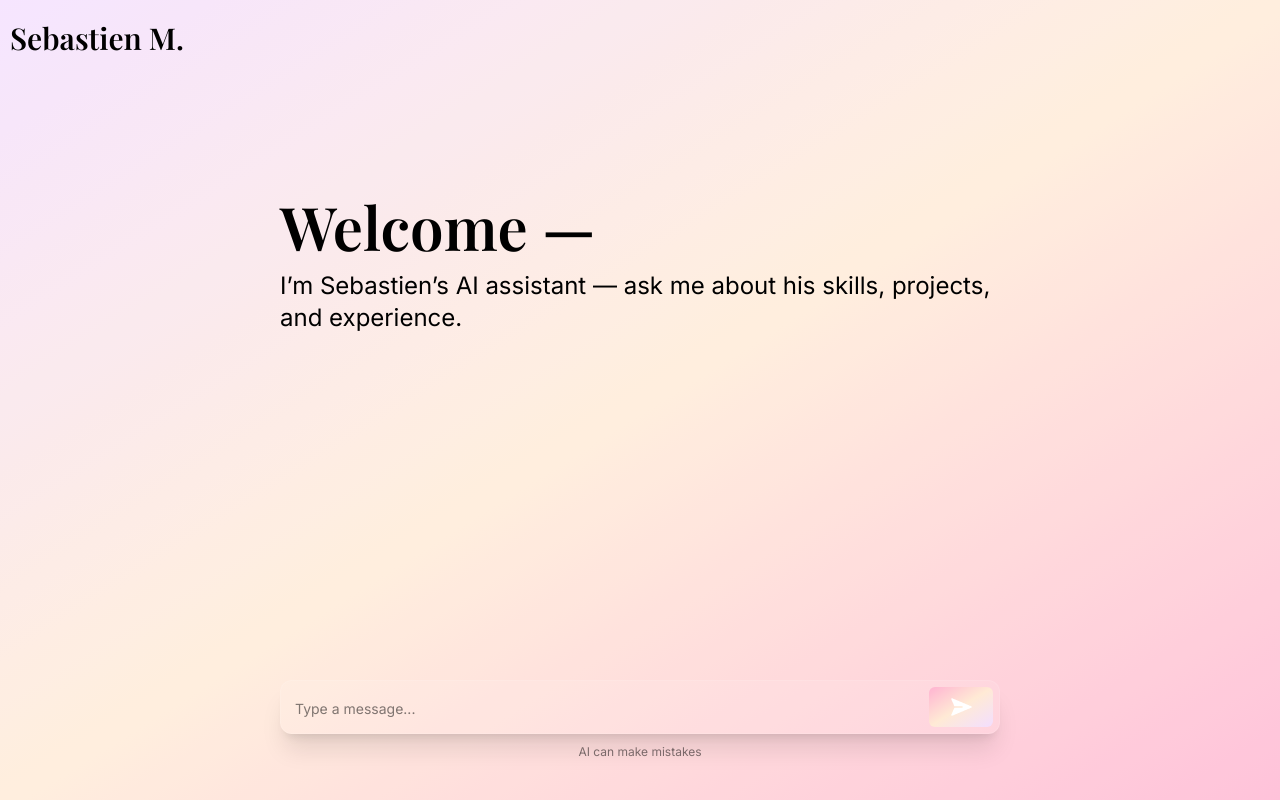
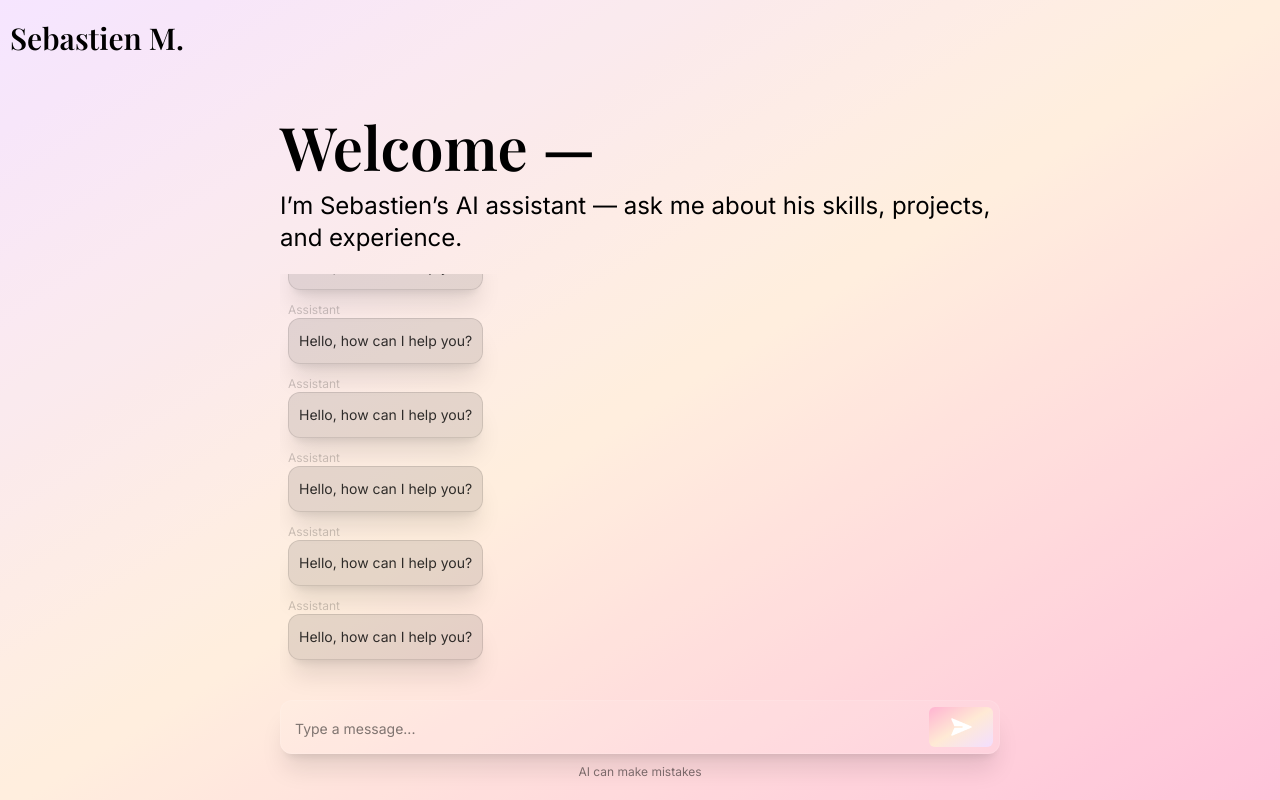
Before and after one commit to SebMZI/ai-portfolio, a Next.js app: page / in a window 1280 px wide. Built offline with nearby package versions, Linux system fonts and the light colour scheme.

Commit message:
feat: add scrollable message div

```diff
--- a/app/_components/ChatMessage.tsx
+++ b/app/_components/ChatMessage.tsx
@@ -1,9 +1,14 @@
-
-
 const ChatMessage = () => {
   return (
-    <div>ChatMessage</div>
-  )
-}
+    <div className="">
+      <p className="text-[10px] md:text-xs text-[#00000033]">Assistant</p>
+      <div className="w-fit px-2.5 py-3 bg-[#0000001A] border border-[#0000001A] rounded-xl shadow-xl">
+        <p className="text-xs md:text-sm text-[#000000CC]">
+          Hello, how can I help you?
+        </p>
+      </div>
+    </div>
+  );
+};
 
-export default ChatMessage
+export default ChatMessage;
--- a/app/_components/Header.tsx
+++ b/app/_components/Header.tsx
@@ -2,7 +2,7 @@ import React from "react";
 
 const Header = () => {
   return (
-    <header>
+    <header className="shrink-0 py-5">
       <h2 className="font-[var(--font-playfair-display)] text-2xl md:text-3xl">
         Sebastien M.
       </h2>
--- a/app/page.tsx
+++ b/app/page.tsx
@@ -1,27 +1,34 @@
 import ChatBar from "./_components/ChatBar";
+import ChatMessage from "./_components/ChatMessage";
 import Header from "./_components/Header";
 
 export default function Home() {
   return (
-    <div className="w-full h-screen bg-[#FFFFFF33] px-2.5 py-5">
+    <div className="w-full h-screen bg-[#FFFFFF33] px-2.5">
       <div className="w-full mx-auto flex flex-col h-full">
         <Header />
 
-        <div className="max-w-[720px] mx-auto flex flex-col flex-1 justify-between py-5 gap-5">
-          <div className="w-full flex flex-col justify-center pt-14 md:pt-30">
+        <div className="max-w-[720px] mx-auto flex flex-col flex-1 py-5 gap-5 w-full min-h-0">
+          <div className="w-full pt-5  shrink-0">
             <h1 className="text-5xl md:text-6xl">Welcome —</h1>
             <p className="text-xl md:text-2xl mt-3.5">
               I’m Sebastien’s AI assistant — ask me about his skills, projects,
               and experience.
             </p>
           </div>
-          <div></div>
 
-          <div className="w-full text-center">
-            <ChatBar />
-            <p className="text-xs text-[#00000080] mt-2.5">
-              AI can make mistakes
-            </p>
+          <div className="flex flex-col flex-1 min-h-0">
+            <div className="flex-1 overflow-y-auto flex flex-col-reverse gap-3 px-2 py-6 md:py-10 ">
+              {Array.from({ length: 20 }).map((_, i) => (
+                <ChatMessage key={i} />
+              ))}
+            </div>
+            <div className="w-full text-center shrink-0">
+              <ChatBar />
+              <p className="text-xs text-[#00000080] mt-2.5">
+                AI can make mistakes
+              </p>
+            </div>
           </div>
         </div>
       </div>
```
